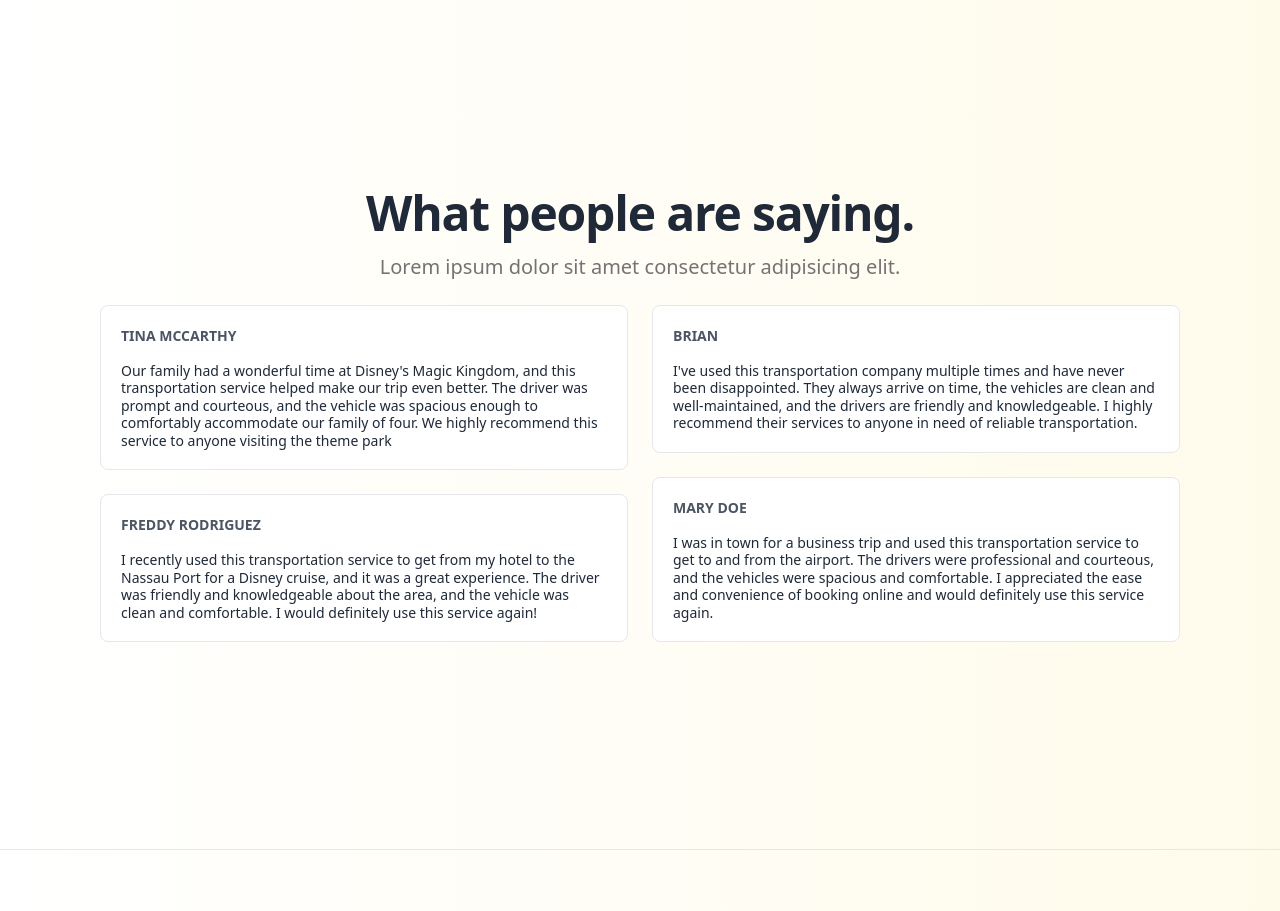
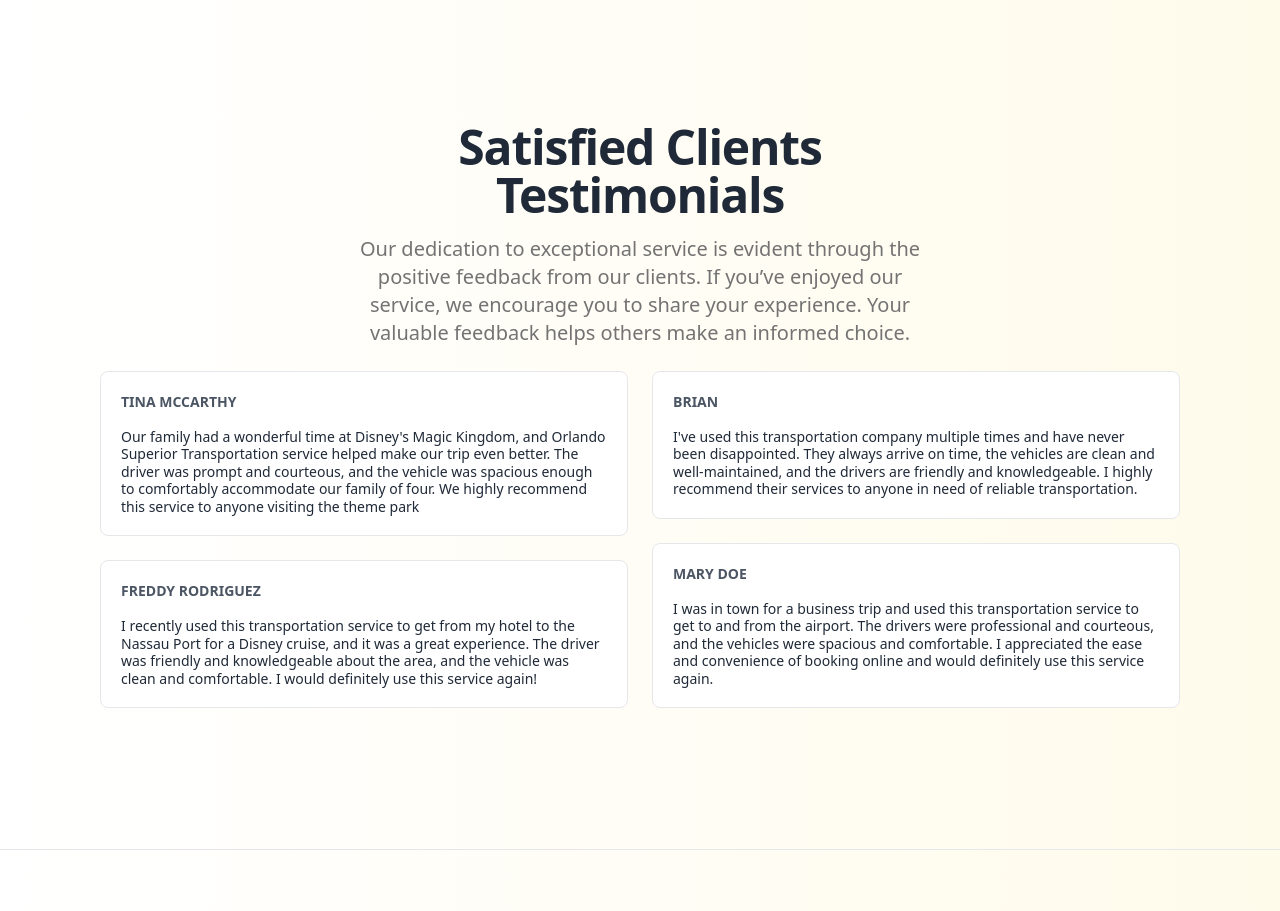
Before and after one commit to SwyftLogic/OrlandoSuperiorTransportation, an Astro site: page / in a window 1280 px wide. Shown: the part 6491-7402 px from the top of the page. Built offline with nearby package versions, Linux system fonts and the light colour scheme; Astro itself is replaced by a stand-in of ours.

Commit message:
modifying reviews content
modifying reviews content

```diff
--- a/src/components/Reviews.astro
+++ b/src/components/Reviews.astro
@@ -2,8 +2,8 @@
     <div class="w-full  px-5  text-gray-800">
         <div class="w-full max-w-6xl mx-auto">
             <div class="text-center max-w-xl mx-auto">
-                <h4 class="font-bold text-5xl mt-5 tracking-tight text-center">What people are saying.</h4>
-                <p class="text-neutral-500 text-xl mt-4 text-center">Lorem ipsum dolor sit amet consectetur adipisicing elit.</p>
+                <h4 class="font-bold text-5xl mt-5 tracking-tight text-center">Satisfied Clients Testimonials</h4>
+                <p class="text-neutral-500 text-xl mt-4 text-center">Our dedication to exceptional service is evident through the positive feedback from our clients. If you’ve enjoyed our service, we encourage you to share your experience. Your valuable feedback helps others make an informed choice.</p>
 
             </div>
             <div class="-mx-3 md:flex items-start pt-6">
@@ -18,7 +18,7 @@
                             </div>
                         </div>
                         <div class="w-full">
-                            <p class="text-sm leading-tight">Our family had a wonderful time at Disney's Magic Kingdom, and this transportation service helped make our trip even better. The driver was prompt and courteous, and the vehicle was spacious enough to comfortably accommodate our family of four. We highly recommend this service to anyone visiting the theme park</p>
+                            <p class="text-sm leading-tight">Our family had a wonderful time at Disney's Magic Kingdom, and Orlando Superior Transportation service helped make our trip even better. The driver was prompt and courteous, and the vehicle was spacious enough to comfortably accommodate our family of four. We highly recommend this service to anyone visiting the theme park</p>
                         </div>
                     </div>
                     <div class="w-full mx-auto rounded-lg bg-white border border-gray-200 p-5 text-gray-800 font-light mb-6">
```
